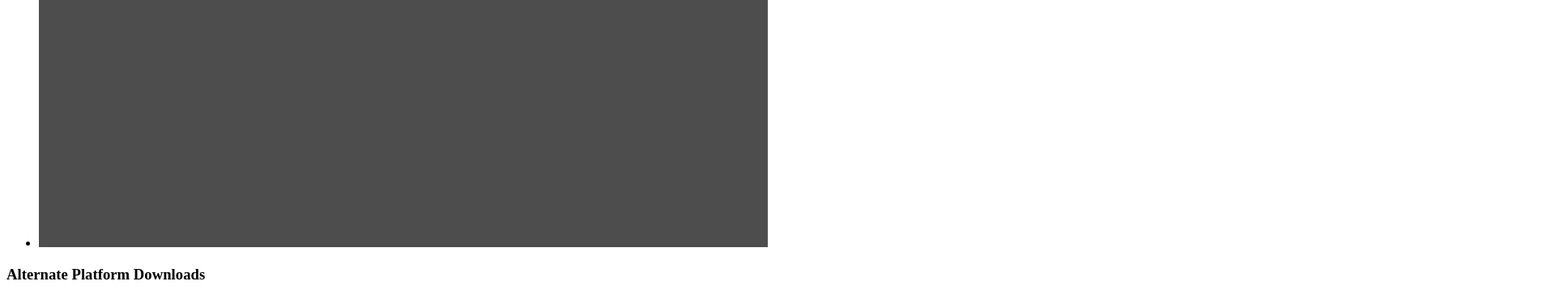
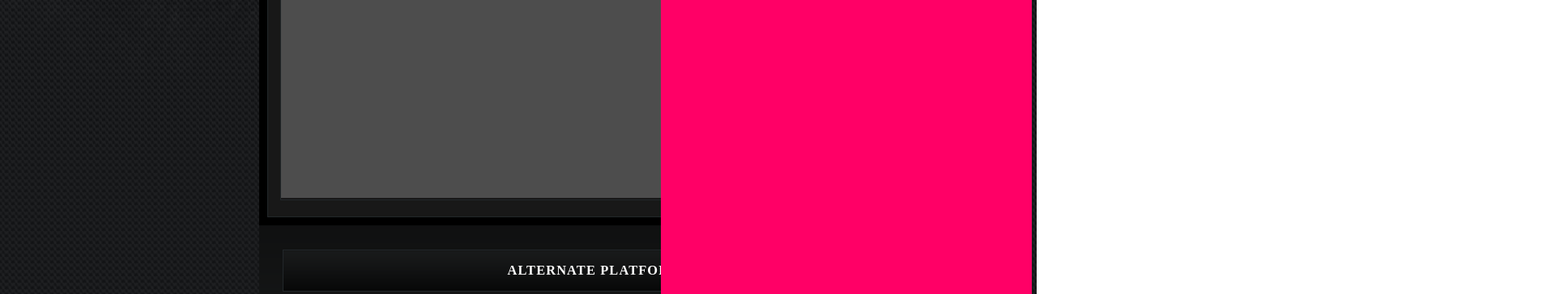
Before and after one commit to Genetic-Games/Website, a website: page Evolution/index.html in a window 1280 px wide. Shown: the part 770-1134 px from the top of the page at 81% size, 1920 px wide, since content can reach past the window. Drawn offline with Linux system fonts and the light colour scheme; no server answers; files whose address does not match are found by name.

Commit message:
Creating Evolution game template to use with the path /games/Evolution

```diff
--- a/Evolution/index.html
+++ b/Evolution/index.html
@@ -5,7 +5,7 @@
     <meta http-equiv="Content-Type" content="text/html; charset=UTF-8">
     <meta http-equiv="X-UA-Compatible" content="IE=edge">
     <title>Evolution - by Genetic Games</title>
-    <link rel="stylesheet" href="TemplateData/style.css">
+    <link rel="stylesheet" href="/stylesheet.css">
     <meta name="author" content="Ian Santagata">
     <meta name="application-name" content="Evolution"/>
     <meta name="description" content="Evolution - A free, online, open source game made by gamers for gamers.">
```
Also changed, not shown: 1 other file. Lines whose indentation alone changed are shown as unchanged.
